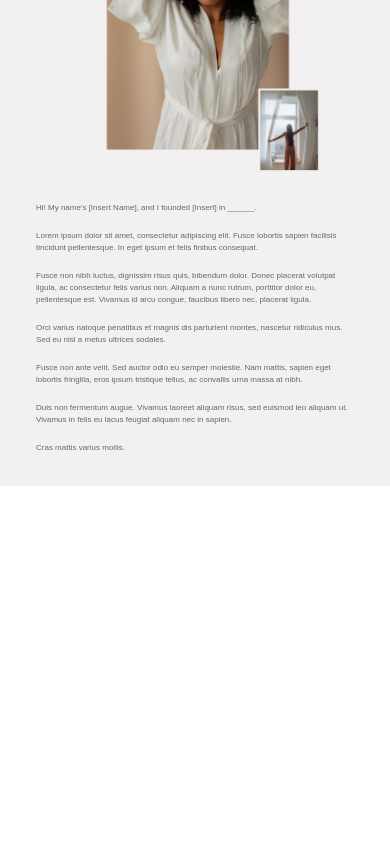
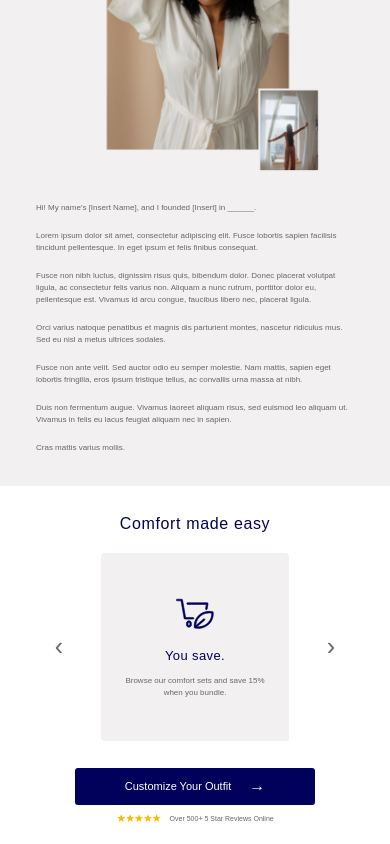
Before and after one commit to IhorKuzmenko/byteex-test-page, a Next.js app: page / in a window 390 px wide. Shown: the part 2111-2955 px from the top of the page. Before the commit the page ends 2597 px from the top, so only its background shows below. Built offline with nearby package versions, Linux system fonts and the light colour scheme.

Commit message:
feat: add responsive comfort section

```diff
--- a/app/page.tsx
+++ b/app/page.tsx
@@ -2,7 +2,8 @@ import AsSeenIn from "@/components/AsSeenIn/AsSeenIn";
 import Header from "@/components/Header/Header";
 import Hero from "@/components/Hero/Hero";
 import BenefitsSection from "@/components/Benefits/Benefits";
-import BestSelf from '@/components/BestSelf/BestSelf';
+import BestSelf from "@/components/BestSelf/BestSelf";
+import Comfort from "@/components/Comfort/Comfort";
 
 export default function Home() {
   return (
@@ -12,6 +13,7 @@ export default function Home() {
       <AsSeenIn />
       <BenefitsSection />
       <BestSelf />
+      <Comfort />
     </main>
   );
 }
--- a/components/BestSelf/BestSelf.tsx
+++ b/components/BestSelf/BestSelf.tsx
@@ -1,6 +1,6 @@
-import Image from 'next/image';
+import Image from "next/image";
 
-import styles from './BestSelf.module.css';
+import styles from "./BestSelf.module.css";
 
 const BestSelf = () => {
   return (
--- /dev/null
+++ b/components/Comfort/Comfort.module.css
@@ -0,0 +1,315 @@
+.section {
+  width: 100%;
+  background-color: var(--color-white);
+}
+
+.container {
+  padding-top: 38px;
+  padding-bottom: 24px;
+}
+
+/* =========================
+   Title
+========================= */
+
+.title {
+  margin-bottom: 40px;
+
+  font-size: 22px;
+  font-weight: 500;
+  line-height: 1.2;
+  letter-spacing: 0.04em;
+  text-align: center;
+
+  color: var(--color-primary);
+}
+
+/* =========================
+   Cards
+========================= */
+
+.cardsWrapper {
+  position: relative;
+  width: 100%;
+}
+
+.cards {
+  display: grid;
+  grid-template-columns: repeat(3, 1fr);
+  gap: 28px;
+}
+
+.card {
+  display: flex;
+  flex-direction: column;
+  align-items: center;
+  justify-content: center;
+
+  min-height: 218px;
+  padding: 30px 24px;
+
+  text-align: center;
+
+  background-color: #f2f0f1;
+  border-radius: 5px;
+}
+
+.card:nth-child(2) {
+  background-color: var(--color-cream);
+}
+
+.icon {
+  width: 42px;
+  height: 42px;
+  margin-bottom: 15px;
+
+  color: var(--color-primary);
+}
+
+.cardTitle {
+  margin-bottom: 13px;
+
+  font-size: 15px;
+  font-weight: 500;
+  line-height: 1.2;
+  letter-spacing: 0.03em;
+
+  color: var(--color-primary);
+}
+
+.cardText {
+  max-width: 230px;
+
+  font-size: 10px;
+  font-weight: 400;
+  line-height: 1.55;
+
+  color: var(--color-gray);
+}
+
+/* =========================
+   Slider arrows
+========================= */
+
+.sliderButton {
+  display: none;
+}
+
+/* =========================
+   CTA
+========================= */
+
+.cta {
+  display: flex;
+  align-items: center;
+  justify-content: center;
+  gap: 18px;
+
+  width: 250px;
+  height: 39px;
+  margin: 37px auto 0;
+
+  font-size: 12px;
+  font-weight: 400;
+  line-height: 1;
+
+  color: var(--color-white);
+  background-color: var(--color-primary);
+
+  border: 0;
+  border-radius: 3px;
+
+  cursor: pointer;
+}
+
+.ctaArrow {
+  font-size: 17px;
+  line-height: 1;
+}
+
+/* =========================
+   Rating
+========================= */
+
+.rating {
+  display: flex;
+  align-items: center;
+  justify-content: center;
+  gap: 10px;
+
+  margin-top: 8px;
+}
+
+.stars {
+  font-size: 12px;
+  line-height: 1;
+  letter-spacing: -1px;
+
+  color: #ffb800;
+}
+
+.ratingText {
+  font-size: 7px;
+  font-weight: 400;
+  line-height: 1;
+
+  color: var(--color-gray);
+}
+
+/* =========================
+   Tablet
+========================= */
+
+@media screen and (max-width: 1023px) {
+  .cards {
+    gap: 20px;
+  }
+
+  .card {
+    min-height: 205px;
+    padding: 25px 18px;
+  }
+}
+
+/* =========================
+   Mobile
+========================= */
+
+@media screen and (max-width: 767px) {
+  .container {
+    padding-top: 28px;
+    padding-bottom: 20px;
+  }
+
+  .title {
+    margin-bottom: 20px;
+
+    font-size: 16px;
+    line-height: 1.2;
+  }
+
+  /* Slider */
+
+  .cardsWrapper {
+    width: 100%;
+    max-width: 300px;
+    margin: 0 auto;
+  }
+
+  .cards {
+    display: block;
+  }
+
+  .card {
+    display: none;
+
+    width: 188px;
+    min-height: 188px;
+    margin: 0 auto;
+    padding: 25px 18px;
+
+    border-radius: 4px;
+  }
+
+  .activeCard {
+    display: flex;
+  }
+
+  /*
+   * На mobile в макете активная карточка
+   * имеет светло-серый фон.
+   */
+  .card:nth-child(2) {
+    background-color: #f2f0f1;
+  }
+
+  .icon {
+    width: 39px;
+    height: 39px;
+    margin-bottom: 14px;
+  }
+
+  .cardTitle {
+    margin-bottom: 12px;
+
+    font-size: 13px;
+  }
+
+  .cardText {
+    max-width: 155px;
+
+    font-size: 8px;
+    line-height: 1.5;
+  }
+
+  /* Arrows */
+
+  .sliderButton {
+    position: absolute;
+    top: 50%;
+    z-index: 2;
+
+    display: flex;
+    align-items: center;
+    justify-content: center;
+
+    width: 28px;
+    height: 36px;
+    padding: 0;
+
+    font-size: 25px;
+    font-weight: 300;
+    line-height: 1;
+
+    color: var(--color-gray);
+    background-color: transparent;
+
+    border: 0;
+
+    cursor: pointer;
+
+    transform: translateY(-50%);
+  }
+
+  .prev {
+    left: 0;
+  }
+
+  .next {
+    right: 0;
+  }
+
+  /* CTA */
+
+  .cta {
+    justify-content: center;
+    gap: 18px;
+
+    width: 100%;
+    max-width: 240px;
+    height: 37px;
+    margin-top: 27px;
+
+    font-size: 11px;
+  }
+
+  .ctaArrow {
+    font-size: 16px;
+  }
+
+  /* Rating */
+
+  .rating {
+    gap: 9px;
+
+    margin-top: 8px;
+  }
+
+  .stars {
+    font-size: 11px;
+  }
+
+  .ratingText {
+    font-size: 7px;
+  }
+}
--- /dev/null
+++ b/components/Comfort/Comfort.tsx
@@ -0,0 +1,100 @@
+"use client";
+
+import { useState } from "react";
+
+import styles from "./Comfort.module.css";
+
+const cards = [
+  {
+    icon: "Vector",
+    title: "You save.",
+    text: "Browse our comfort sets and save 15% when you bundle.",
+  },
+  {
+    icon: "Group4402",
+    title: "We ship.",
+    text: "We ship your items within 1–2 days of receiving your order.",
+  },
+  {
+    icon: "Group4467",
+    title: "You enjoy!",
+    text: "Wear harness around the house, out on the town, or in bed.",
+  },
+];
+
+const Comfort = () => {
+  const [activeCard, setActiveCard] = useState(0);
+
+  const handlePrev = () => {
+    setActiveCard((current) =>
+      current === 0 ? cards.length - 1 : current - 1,
+    );
+  };
+
+  const handleNext = () => {
+    setActiveCard((current) =>
+      current === cards.length - 1 ? 0 : current + 1,
+    );
+  };
+
+  return (
+    <section className={styles.section}>
+      <div className={`container ${styles.container}`}>
+        <h2 className={styles.title}>Comfort made easy</h2>
+
+        <div className={styles.cardsWrapper}>
+          <button
+            className={`${styles.sliderButton} ${styles.prev}`}
+            type="button"
+            onClick={handlePrev}
+            aria-label="Previous benefit"
+          >
+            ‹
+          </button>
+
+          <div className={styles.cards}>
+            {cards.map((card, index) => (
+              <article
+                className={`${styles.card} ${
+                  activeCard === index ? styles.activeCard : ""
+                }`}
+                key={card.title}
+              >
+                <svg className={styles.icon} aria-hidden="true">
+                  <use href={`/icons/sprite.svg#${card.icon}`} />
+                </svg>
+
+                <h3 className={styles.cardTitle}>{card.title}</h3>
+
+                <p className={styles.cardText}>{card.text}</p>
+              </article>
+            ))}
+          </div>
+
+          <button
+            className={`${styles.sliderButton} ${styles.next}`}
+            type="button"
+            onClick={handleNext}
+            aria-label="Next benefit"
+          >
+            ›
+          </button>
+        </div>
+
+        <button className={styles.cta} type="button">
+          <span>Customize Your Outfit</span>
+          <span className={styles.ctaArrow}>→</span>
+        </button>
+
+        <div className={styles.rating}>
+          <span className={styles.stars}>★★★★★</span>
+          <span className={styles.ratingText}>
+            Over 500+ 5 Star Reviews Online
+          </span>
+        </div>
+      </div>
+    </section>
+  );
+};
+
+export default Comfort;
```
Also changed, not shown: components/Benefits/Benefits.tsx (+26 -31 lines).
